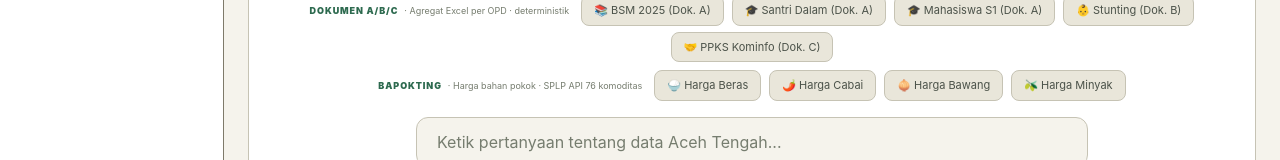
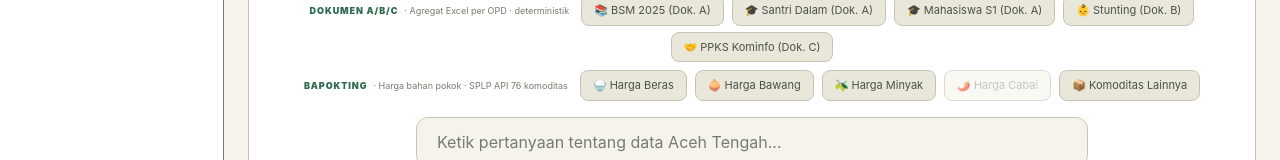
Before and after one commit to Niumination/cc-acehtengah, a Next.js app: page /dashboard in a window 1280 px wide. Shown: the part 337-497 px from the top of the page. Built offline with nearby package versions, Linux system fonts and the light colour scheme; no server answers.

Commit message:
fix(bapokting): perbaiki urutan komoditas & tambahkan chip lainnya
- Urutkan komoditas descending by price (tertinggi di atas)
- Disable chip Cabai (tidak ada data di API SPLP)
- Tambah chip "Komoditas Lainnya" untuk query semua bahan pokok
- Perbaiki narasi commodity label

```diff
--- a/src/components/QueryBar.tsx
+++ b/src/components/QueryBar.tsx
@@ -12,6 +12,7 @@ interface QueryBarProps {
 interface Chip {
   label: string;
   query: string;
+  disabled?: boolean;
 }
 
 interface ChipGroup {
@@ -80,9 +81,10 @@ const CHIP_GROUPS: ChipGroup[] = [
     hint: 'Harga bahan pokok · SPLP API 76 komoditas',
     chips: [
       { label: '🍚 Harga Beras', query: 'berapa harga beras di aceh tengah' },
-      { label: '🌶️ Harga Cabai', query: 'berapa harga cabai di aceh tengah' },
       { label: '🧅 Harga Bawang', query: 'berapa harga bawang di aceh tengah' },
       { label: '🫒 Harga Minyak', query: 'berapa harga minyak goreng di aceh tengah' },
+      { label: '🌶️ Harga Cabai', query: 'berapa harga cabai di aceh tengah', disabled: true },
+      { label: '📦 Komoditas Lainnya', query: 'apa saja harga bahan pokok di aceh tengah' },
     ],
   },
 ];
@@ -138,10 +140,14 @@ export default function QueryBar({ onQuery, isLoading, onReset, isDefaultMode }:
               <button
                 key={chip.label}
                 type="button"
-                onClick={() => !group.disabled && handleChipClick(chip.query)}
-                disabled={isLoading || group.disabled || !chip.query}
-                title={group.disabled ? `Sumber ${group.source} belum terhubung` : undefined}
-                className="px-3 py-1.5 rounded-lg bg-[#E9E6DA] text-[11px] text-[#4B5249] hover:bg-[#DCE8DE] hover:text-[#1B4332] border border-[#C6C3B4] transition-all duration-200 disabled:opacity-40 disabled:cursor-not-allowed"
+                onClick={() => !group.disabled && !chip.disabled && handleChipClick(chip.query)}
+                disabled={isLoading || group.disabled || chip.disabled || !chip.query}
+                title={chip.disabled ? `Data ${chip.label.toLowerCase()} belum tersedia di API` : undefined}
+                className={`px-3 py-1.5 rounded-lg border border-[#C6C3B4] transition-all duration-200 text-[11px] ${
+                  chip.disabled
+                    ? 'bg-[#F5F3EC] text-[#A0A0A0] cursor-not-allowed opacity-60'
+                    : 'bg-[#E9E6DA] text-[#4B5249] hover:bg-[#DCE8DE] hover:text-[#1B4332]'
+                } disabled:cursor-not-allowed`}
               >
                 {chip.label}
               </button>
--- a/src/services/ai-orchestrator.ts
+++ b/src/services/ai-orchestrator.ts
@@ -959,9 +959,6 @@ async function tryDeterministicDomainQuery(
   // - Filter hanya komoditas yang disebutkan di query
   if (!result && ctx.bapoktingEvidence.length > 0) {
     const bk = ctx.bapoktingEvidence;
-    const sorted = [...bk].sort((a, b) => Number(b.nilai) - Number(a.nilai));
-    const top = sorted.slice(0, 3);
-    const bottom = [...sorted].reverse().slice(0, 3);
 
     // Ekstrak komoditas target dari query
     const queryLower = query.toLowerCase();
@@ -975,13 +972,18 @@ async function tryDeterministicDomainQuery(
         )
       : bk;
 
+    // Sort descending by price (highest first)
+    const sorted = [...relevantEvidence].sort((a, b) => Number(b.nilai) - Number(a.nilai));
+    const top = sorted.slice(0, 3);
+    const bottom = [...sorted].reverse().slice(0, 3);
+
     // Narasi harga aktual dari data (bukan LLM)
     const topTxt = top.map((e) => `${e.indikator.replace(/^Harga /, '')}: Rp ${Number(e.nilai).toLocaleString('id-ID')}/${e.satuan}`).join('; ');
     const bottomTxt = bottom.map((e) => `${e.indikator.replace(/^Harga /, '')}: Rp ${Number(e.nilai).toLocaleString('id-ID')}/${e.satuan}`).join('; ');
     const commodityLabel = targetKomoditas.length > 0
-      ? ` komoditas ${targetKomoditas.map((k) => `"${k}"`).join(', ')}`
-      : '';
-    const narasi = `Berdasarkan data Bapokting Aceh Tengah (SPLP API, ${new Date().toLocaleDateString('id-ID')}), harga${commodityLabel.length > 0 ? commodityLabel : ''} saat ini: ${topTxt}. Harga terendah:${bottomTxt.replace(/^Harga/, '')}. Harga dapat berubah sesuai pasokan dan permintaan pasar.`;
+      ? ` komoditas "${targetKomoditas.join(', ')}"`
+      : ' bahan pokok';
+    const narasi = `Berdasarkan data Bapokting Aceh Tengah (SPLP API, ${new Date().toLocaleDateString('id-ID')}), harga${commodityLabel} saat ini: ${topTxt}. Harga terendah:${bottomTxt.replace(/^Harga/, '')}. Harga dapat berubah sesuai pasokan dan permintaan pasar.`;
 
     // Tambahkan informasi tren jika tersedia
     let trendNarasi = '';
```
